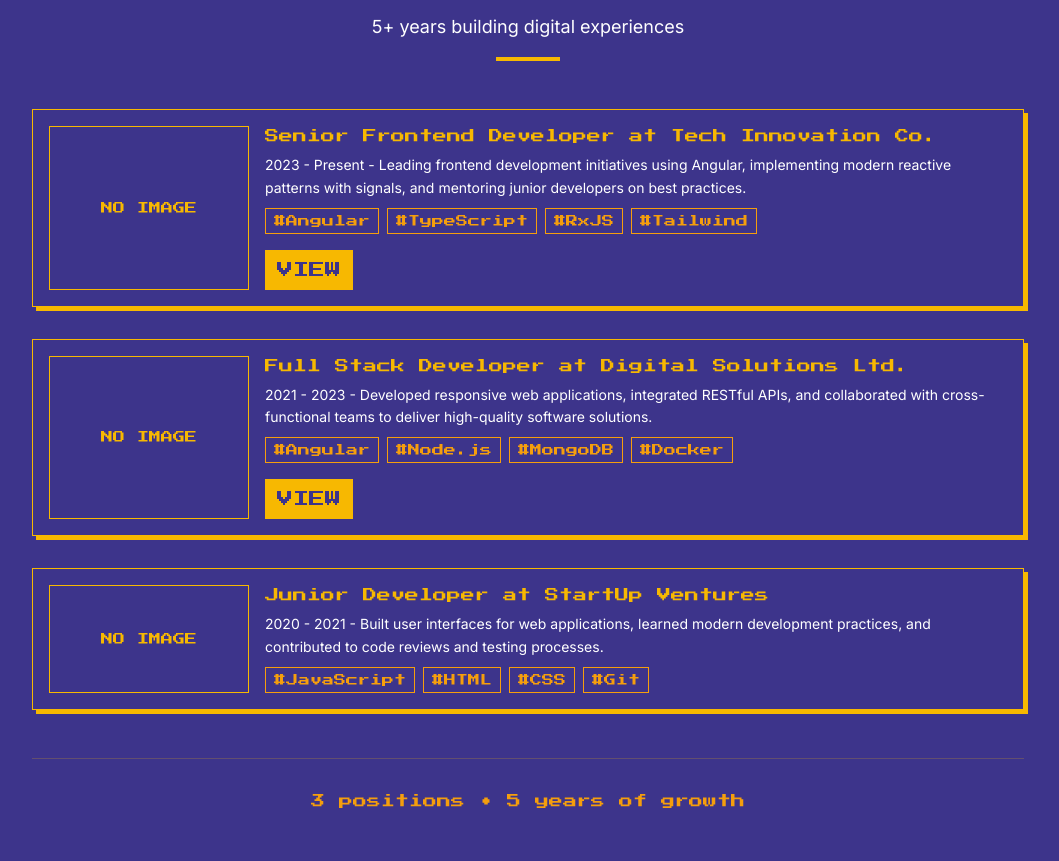
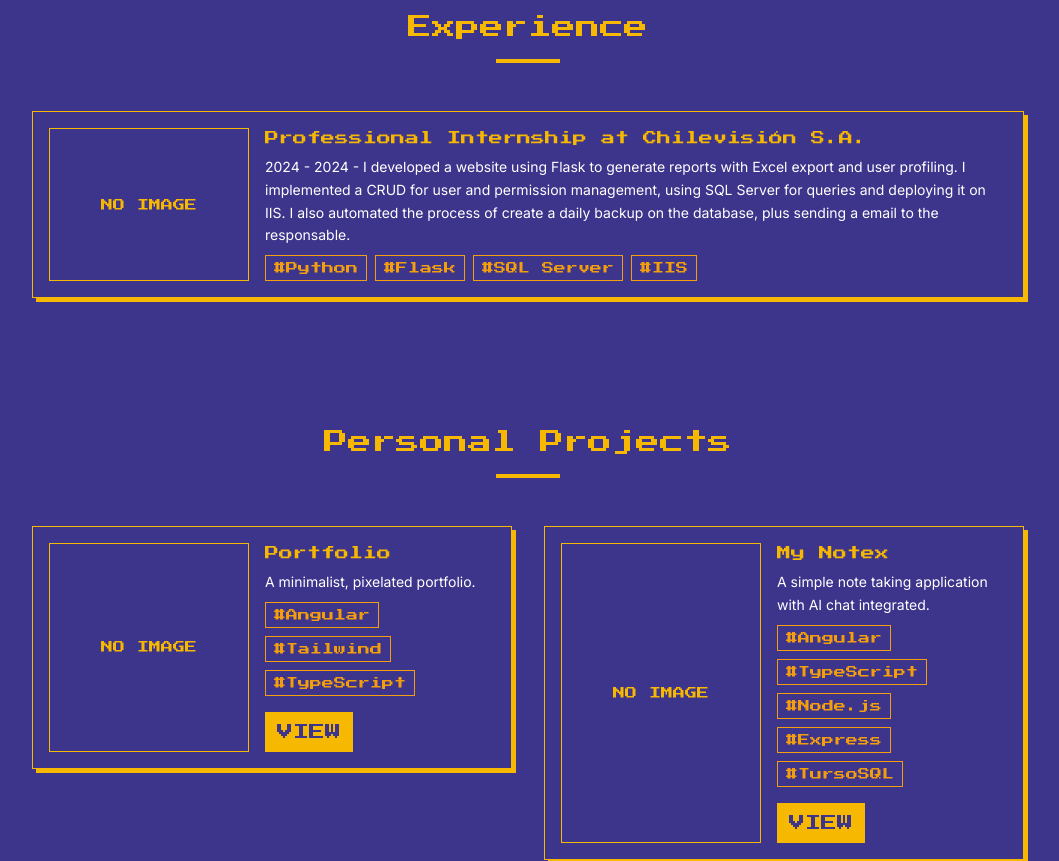
Before and after one commit to nixixoo/Portfolio, an Angular app: page /home in a window 1280 px wide. Shown: the part 1580-2441 px from the top of the page, without its empty margins (112-1171 px from the left). Built offline with nearby package versions, Linux system fonts and the light colour scheme; what @midudev/tailwind-animations would draw is missing.

Commit message:
Update Projects

```diff
--- a/src/app/components/experience/experience.html
+++ b/src/app/components/experience/experience.html
@@ -4,9 +4,9 @@
         <!-- Header de la sección -->
         <div class="text-center mb-12">
           <h2 class="font-pixel text-yellow text-2xl mb-4">Experience</h2>
-          <p class="font-inter text-white text-lg">
+          <!-- <p class="font-inter text-white text-lg">
             {{ yearsOfExperience() }}+ years building digital experiences
-          </p>
+          </p> -->
           <div class="w-16 h-1 bg-yellow mx-auto mt-4"></div>
         </div>
 
@@ -29,11 +29,11 @@
         </div>
 
         <!-- Footer de estadísticas -->
-        <div class="text-center mt-12 pt-8 border-t border-yellow/20">
+        <!-- <div class="text-center mt-12 pt-8 border-t border-yellow/20">
           <p class="font-pixel text-orange-light text-sm">
             {{ totalExperiences() }} positions • {{ yearsOfExperience() }} years of growth
           </p>
-        </div>
+        </div> -->
 
       </div>
     </section>
--- a/src/app/components/experience/experience.ts
+++ b/src/app/components/experience/experience.ts
@@ -23,30 +23,12 @@ export class Experience {
   // Estado local del componente usando signals
   private readonly experienceData = signal<readonly ExperienceItem[]>([
     {
-      id: 'current-role',
-      company: 'Tech Innovation Co.',
-      position: 'Senior Frontend Developer',
-      period: '2023 - Present',
-      description: 'Leading frontend development initiatives using Angular, implementing modern reactive patterns with signals, and mentoring junior developers on best practices.',
-      technologies: ['Angular', 'TypeScript', 'RxJS', 'Tailwind'],
-      companyUrl: 'https://techinnovation.com'
-    },
-    {
-      id: 'previous-role',
-      company: 'Digital Solutions Ltd.',
-      position: 'Full Stack Developer',
-      period: '2021 - 2023',
-      description: 'Developed responsive web applications, integrated RESTful APIs, and collaborated with cross-functional teams to deliver high-quality software solutions.',
-      technologies: ['Angular', 'Node.js', 'MongoDB', 'Docker'],
-      companyUrl: 'https://digitalsolutions.com'
-    },
-    {
-      id: 'junior-role',
-      company: 'StartUp Ventures',
-      position: 'Junior Developer',
-      period: '2020 - 2021',
-      description: 'Built user interfaces for web applications, learned modern development practices, and contributed to code reviews and testing processes.',
-      technologies: ['JavaScript', 'HTML', 'CSS', 'Git']
+      id: 'internship',
+      company: 'Chilevisión S.A.',
+      position: 'Professional Internship',
+      period: '2024 - 2024',
+      description: 'I developed a website using Flask to generate reports with Excel export and user profiling. I implemented a CRUD for user and permission management, using SQL Server for queries and deploying it on IIS. I also automated the process of create a daily backup on the database, plus sending a email to the responsable.',
+      technologies: ['Python', 'Flask', 'SQL Server', 'IIS']
     }
   ]);
 
@@ -69,7 +51,7 @@ export class Experience {
   // Computed para años de experiencia (ejemplo de lógica derivada)
   readonly yearsOfExperience = computed(() => {
     const currentYear = new Date().getFullYear();
-    const startYear = 2020; // Basado en los datos mock
+    const startYear = 2025; // Basado en los datos mock
     return currentYear - startYear;
   });
 }
--- a/src/app/pages/home/home.html
+++ b/src/app/pages/home/home.html
@@ -71,9 +71,9 @@
       <!-- Projects Header with Dynamic Data -->
       <div class="text-center mb-12">
         <h2 class="font-pixel text-yellow text-2xl mb-4">Personal Projects</h2>
-        <p class="font-inter text-white text-lg">
+        <!-- <p class="font-inter text-white text-lg">
           {{ totalProjects() }} projects showcasing {{ techCount() }} different technologies
-        </p>
+        </p> -->
         <div class="w-16 h-1 bg-yellow mx-auto mt-4"></div>
       </div>
 
@@ -86,7 +86,7 @@
           [tags]="project.tags"
           [link]="project.link"
           [imageUrl]="project.imageUrl"
-          class="transform hover:-translate-y-2 hover:shadow-[6px_6px_0_0_var(--color-yellow)] transition-all duration-300"
+          class="transform hover:-translate-y-2 transition-all duration-300"
         />
         } @empty {
         <!-- Graceful fallback for empty state -->
@@ -100,11 +100,11 @@
       </div>
 
       <!-- Project Statistics Footer -->
-      <div class="text-center mt-12">
+      <!-- <div class="text-center mt-12">
         <p class="font-pixel text-orange-light text-sm">
           {{ totalProjects() }} completed projects • {{ techCount() }} technologies mastered
         </p>
-      </div>
+      </div> -->
     </div>
   </section>
 </main>
--- a/src/app/pages/home/home.ts
+++ b/src/app/pages/home/home.ts
@@ -39,8 +39,9 @@ export class Home {
   );
 
   readonly uniqueTechnologies = computed(() => {
-    const allTechs = this.projectsService.projects()
-      .flatMap(project => project.technologies);
+    const allTechs = ['Angular', 'Flask', 'TypeScript', 'TailwindCSS', 'Node.js', 'SQL Server', 'Firebase', 'Git', 'RESTful API'];
+    //this.projectsService.projects()
+    // .flatMap(project => project.technologies);
     return [...new Set(allTechs)]; // Remove duplicates
   });
 
--- a/src/app/services/experience-service.ts
+++ /dev/null
@@ -1,8 +0,0 @@
-import { Injectable } from '@angular/core';
-
-@Injectable({
-  providedIn: 'root'
-})
-export class ExperienceService {
-
-}
--- a/src/app/services/projects-service.ts
+++ b/src/app/services/projects-service.ts
@@ -13,18 +13,25 @@ export interface ProjectData {
 export class ProjectsService {
   private readonly projectsState = signal<readonly ProjectData[]>([
     {
-      id: 'retro-portfolio',
-      title: 'Retro Portfolio',
-      description: 'A minimalist, retro-inspired portfolio built with Angular 19, SSR, and Tailwind v4.',
-      technologies: ['Angular', 'Tailwind', 'SSR'],
-      viewUrl: 'https://github.com/tu-usuario/retro-portfolio'
+      id: 'portfolio',
+      title: 'Portfolio',
+      description: 'A minimalist, pixelated portfolio.',
+      technologies: ['Angular', 'Tailwind', 'TypeScript'],
+      viewUrl: 'https://github.com/nixixoo/Portfolio'
     },
     {
-      id: 'task-manager',
-      title: 'Task Manager Pro',
-      description: 'Modern task management application with real-time updates and team collaboration.',
-      technologies: ['Angular', 'Firebase', 'RxJS'],
-      viewUrl: 'https://taskmanager.demo.com'
+      id: 'mynotex',
+      title: 'My Notex',
+      description: 'A simple note taking application with AI chat integrated.',
+      technologies: ['Angular', 'TypeScript', 'Node.js', 'Express', 'TursoSQL'],
+      viewUrl: 'https://github.com/nixixoo/Notex'
+    },
+    {
+      id: 'abysstr',
+      title: 'Abyss Team Request',
+      description: 'A platform where you can sent a team request to your favorite content creator, so he can play with that.',
+      technologies: ['Angular', 'TypeScript', 'Firebase'],
+      viewUrl: 'https://github.com/nixixoo/AbyssPage'
     }
   ]);
 
```
Also changed, not shown: 1 other file (tests, documents, lock files or other folders).
